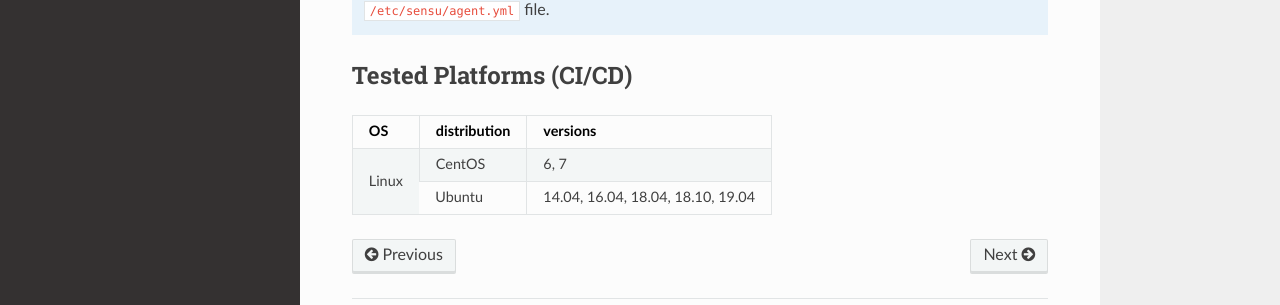
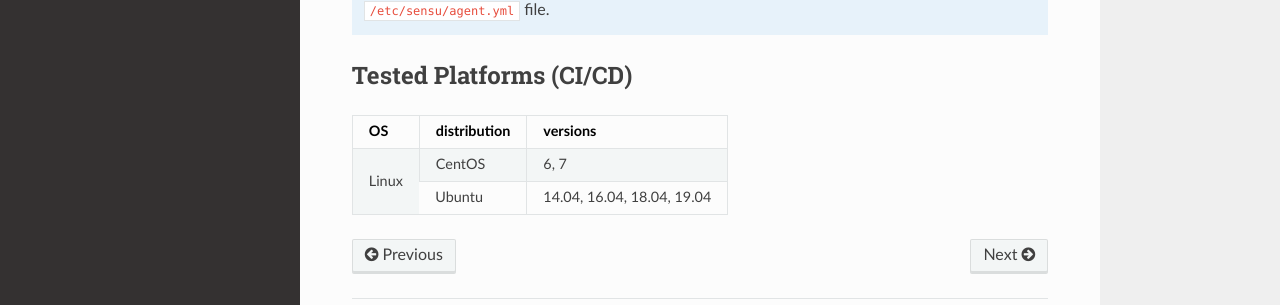
Before and after one commit to sensu/sensu-go-ansible, a Sphinx documentation site: the page built from docs/source/roles/agent.rst, in a window 1280 px wide and 1216 px high. Shown: the part 812-1117 px from the top of the window. Built offline with Sphinx 7.4.7 and the Read the Docs theme 2.0.0, drawn with Linux system fonts in a browser that asks for light colours.

Commit message:
Remove Ubuntu Cosmic from tested platforms
Ubuntu Cosmic is not maintained anymore and since the repositories for
this release were removed, it is almost impossible to do anything with
it. This is why we decided to remove it from our test suite.

```diff
--- a/docs/source/roles/agent.rst
+++ b/docs/source/roles/agent.rst
@@ -45,5 +45,5 @@
 +=======+==============+===================================+
 | Linux | CentOS       | 6, 7                              |
 |       +--------------+-----------------------------------+
-|       | Ubuntu       | 14.04, 16.04, 18.04, 18.10, 19.04 |
+|       | Ubuntu       | 14.04, 16.04, 18.04, 19.04        |
 +-------+--------------+-----------------------------------+
--- a/docs/source/roles/backend.rst
+++ b/docs/source/roles/backend.rst
@@ -184,5 +184,5 @@
 +=======+==============+===================================+
 | Linux | CentOS       | 6, 7                              |
 |       +--------------+-----------------------------------+
-|       | Ubuntu       | 14.04, 16.04, 18.04, 18.10, 19.04 |
+|       | Ubuntu       | 14.04, 16.04, 18.04, 19.04        |
 +-------+--------------+-----------------------------------+
--- a/docs/source/roles/install.rst
+++ b/docs/source/roles/install.rst
@@ -74,5 +74,5 @@
 |       +--------------+-----------------------------------+
 |       | Debian       | 9, 10                             |
 |       +--------------+-----------------------------------+
-|       | Ubuntu       | 14.04, 16.04, 18.04, 18.10, 19.04 |
+|       | Ubuntu       | 14.04, 16.04, 18.04, 19.04        |
 +-------+--------------+-----------------------------------+
```
Also changed, not shown: 4 other files.
